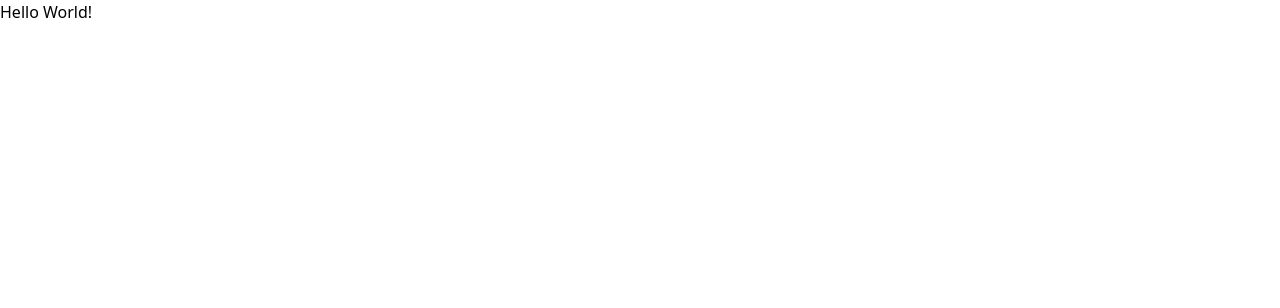
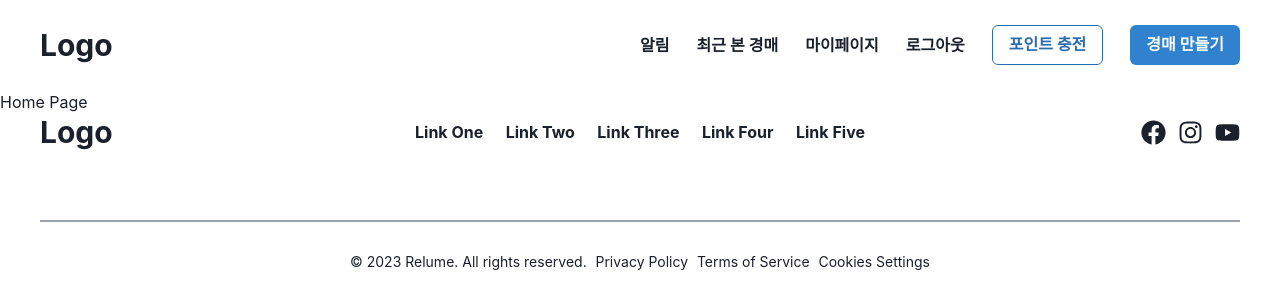
Before and after one commit to UsedAuction/front-end, a React (Vite) app: page / in a window 1280 px wide. Shown: the top 308 px of the page. Built offline with nearby package versions, Linux system fonts and the light colour scheme.

Commit message:
feat: - shakra ui 라이브러리 추가 - react-icon 라이브러리 추가 - nav와 footer 레이아웃 구현 - typescript 설정 변경

```diff
--- a/package.json
+++ b/package.json
@@ -10,14 +10,18 @@
     "preview": "vite preview"
   },
   "dependencies": {
-    "@material-tailwind/react": "^2.1.9",
+    "@chakra-ui/react": "^2.8.2",
+    "@emotion/react": "^11.13.0",
+    "@emotion/styled": "^11.13.0",
     "@tanstack/react-query": "^5.51.21",
     "@types/react-router-dom": "^5.3.3",
     "axios": "^1.7.3",
+    "framer-motion": "^11.3.21",
     "react": "^18.3.1",
     "react-datepicker": "^7.3.0",
     "react-dom": "^18.3.1",
     "react-hook-form": "^7.52.2",
+    "react-icons": "^5.2.1",
     "react-router-dom": "^6.26.0",
     "recoil": "^0.7.7"
   },
--- a/src/App.tsx
+++ b/src/App.tsx
@@ -1,7 +1,13 @@
+import Page from './router/router';
+import Nav from './components/layout/Nav';
+import Footer from './components/layout/Footer';
+
 function App() {
   return (
     <>
-      <h1>Hello World!</h1>
+      <Nav />
+      <Page />
+      <Footer />
     </>
   );
 }
--- /dev/null
+++ b/src/components/layout/Footer.tsx
@@ -0,0 +1,37 @@
+import { Link } from '@chakra-ui/react';
+import { FaFacebook, FaInstagram, FaYoutube } from 'react-icons/fa';
+
+export default function Footer() {
+  return (
+    <div className="w-full px-10">
+      <div className="flex items-center justify-between">
+        <div className="text-3xl font-bold min-w-[200px]">Logo</div>
+        <div className="hidden items-center justify-between font-bold min-w-[450px] lg:flex">
+          <Link>Link One</Link>
+          <Link>Link Two</Link>
+          <Link>Link Three</Link>
+          <Link>Link Four</Link>
+          <Link>Link Five</Link>
+        </div>
+        <div className="flex justify-end items-center min-w-[200px]">
+          <span className="mr-3">
+            <FaFacebook size={25} />
+          </span>
+          <span className="mr-3">
+            <FaInstagram size={25} />
+          </span>
+          <span>
+            <FaYoutube size={25} />
+          </span>
+        </div>
+      </div>
+      <div className="w-full border border-gray-400 mt-[70px]"></div>
+      <div className="hidden justify-between w-[580px] mt-[30px] m-auto md:flex text-xs lg:text-sm">
+        <span>© 2023 Relume. All rights reserved.</span>
+        <span>Privacy Policy</span>
+        <span>Terms of Service</span>
+        <span>Cookies Settings</span>
+      </div>
+    </div>
+  );
+}
--- /dev/null
+++ b/src/components/layout/Nav.tsx
@@ -0,0 +1,29 @@
+import { Button } from '@chakra-ui/react';
+import { RxTextAlignJustify } from 'react-icons/rx';
+
+export default function Nav() {
+  return (
+    <div className="flex justify-between items-center h-[90px] px-10">
+      <div className="text-3xl font-bold">Logo</div>
+      <RxTextAlignJustify className="lg:hidden" size={40} />
+      <div className="hidden min-w-[600px] lg:block">
+        <ul className="flex justify-between items-center font-semibold w-full">
+          <li>알림</li>
+          <li>최근 본 경매</li>
+          <li>마이페이지</li>
+          <li>로그아웃</li>
+          <li>
+            <Button colorScheme="blue" variant="outline">
+              포인트 충전
+            </Button>
+          </li>
+          <li>
+            <Button colorScheme="blue" variant="solid">
+              경매 만들기
+            </Button>
+          </li>
+        </ul>
+      </div>
+    </div>
+  );
+}
--- /dev/null
+++ b/src/config/ChakraProvider.tsx
@@ -0,0 +1 @@
+export { ChakraProvider } from '@chakra-ui/react';
--- a/src/main.tsx
+++ b/src/main.tsx
@@ -1,10 +1,13 @@
-import React from 'react'
-import ReactDOM from 'react-dom/client'
-import App from './App.tsx'
-import './index.css'
+import React from 'react';
+import ReactDOM from 'react-dom/client';
+import App from './App';
+import { ChakraProvider } from './config/ChakraProvider';
+import './index.css';
 
 ReactDOM.createRoot(document.getElementById('root')!).render(
   <React.StrictMode>
-    <App />
+    <ChakraProvider>
+      <App />
+    </ChakraProvider>
   </React.StrictMode>,
-)
+);
--- /dev/null
+++ b/src/pages/Error.tsx
@@ -0,0 +1,3 @@
+export default function Error() {
+  return <>Error Page</>;
+}
--- /dev/null
+++ b/src/pages/Home.tsx
@@ -0,0 +1,3 @@
+export default function Home() {
+  return <>Home Page</>;
+}
--- /dev/null
+++ b/src/router/router.tsx
@@ -0,0 +1,17 @@
+import { Routes, Route, BrowserRouter } from 'react-router-dom';
+import { memo } from 'react';
+import Error from '../pages/Error';
+import Home from '../pages/Home';
+
+const Page = (): JSX.Element => {
+  return (
+    <BrowserRouter>
+      <Routes>
+        <Route path="/" element={<Home />} />
+        <Route path="*" element={<Error />} />
+      </Routes>
+    </BrowserRouter>
+  );
+};
+
+export default memo(Page);
--- a/vite.config.ts
+++ b/vite.config.ts
@@ -1,7 +1,12 @@
-import { defineConfig } from 'vite'
-import react from '@vitejs/plugin-react-swc'
+import { defineConfig } from 'vite';
+import react from '@vitejs/plugin-react-swc';
 
 // https://vitejs.dev/config/
 export default defineConfig({
   plugins: [react()],
-})
+  server: {
+    watch: {
+      usePolling: true,
+    },
+  },
+});
```
Also changed, not shown: tsconfig.json (+22 -8 lines), 1 other file (tests, documents, lock files or other folders).
